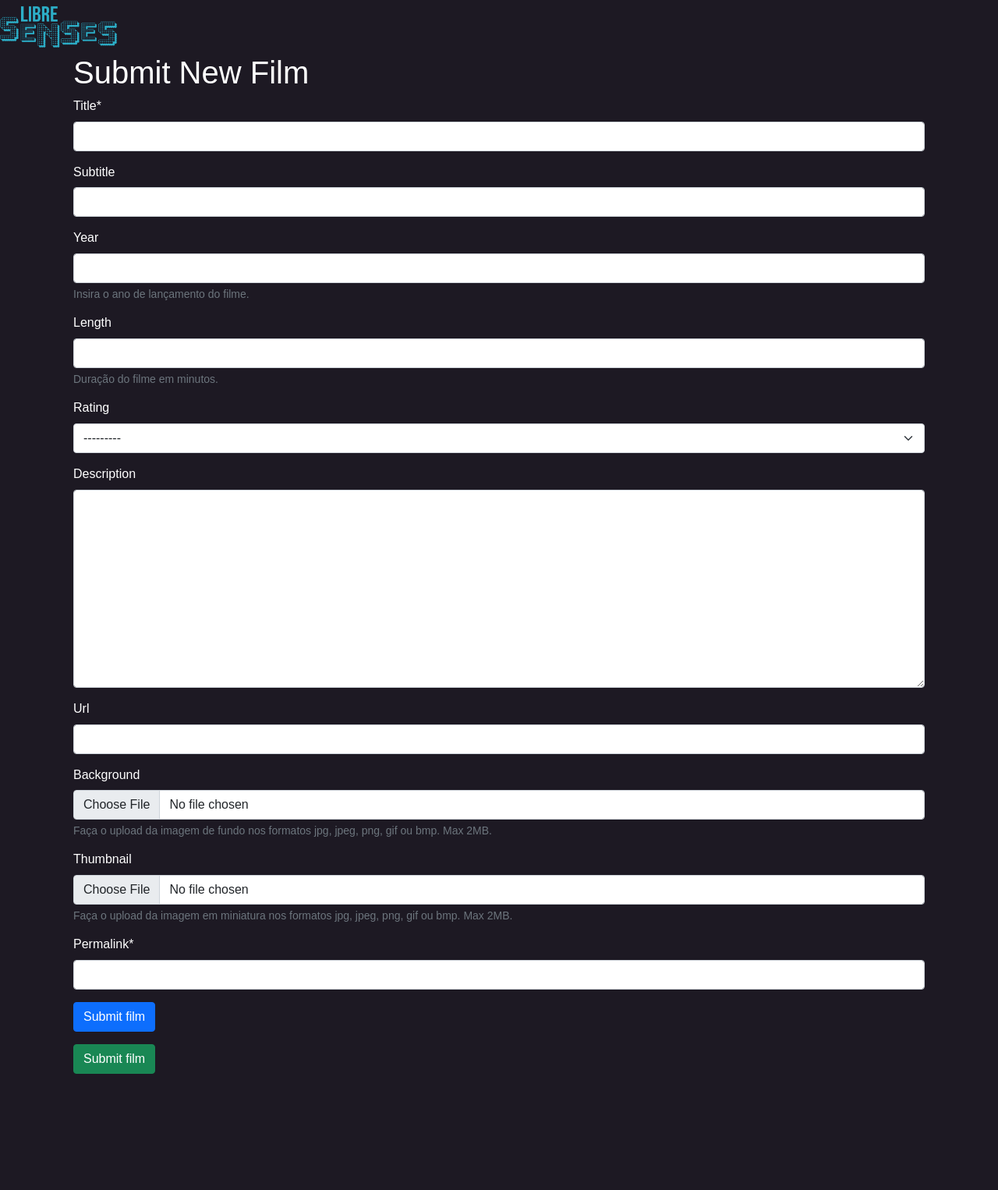
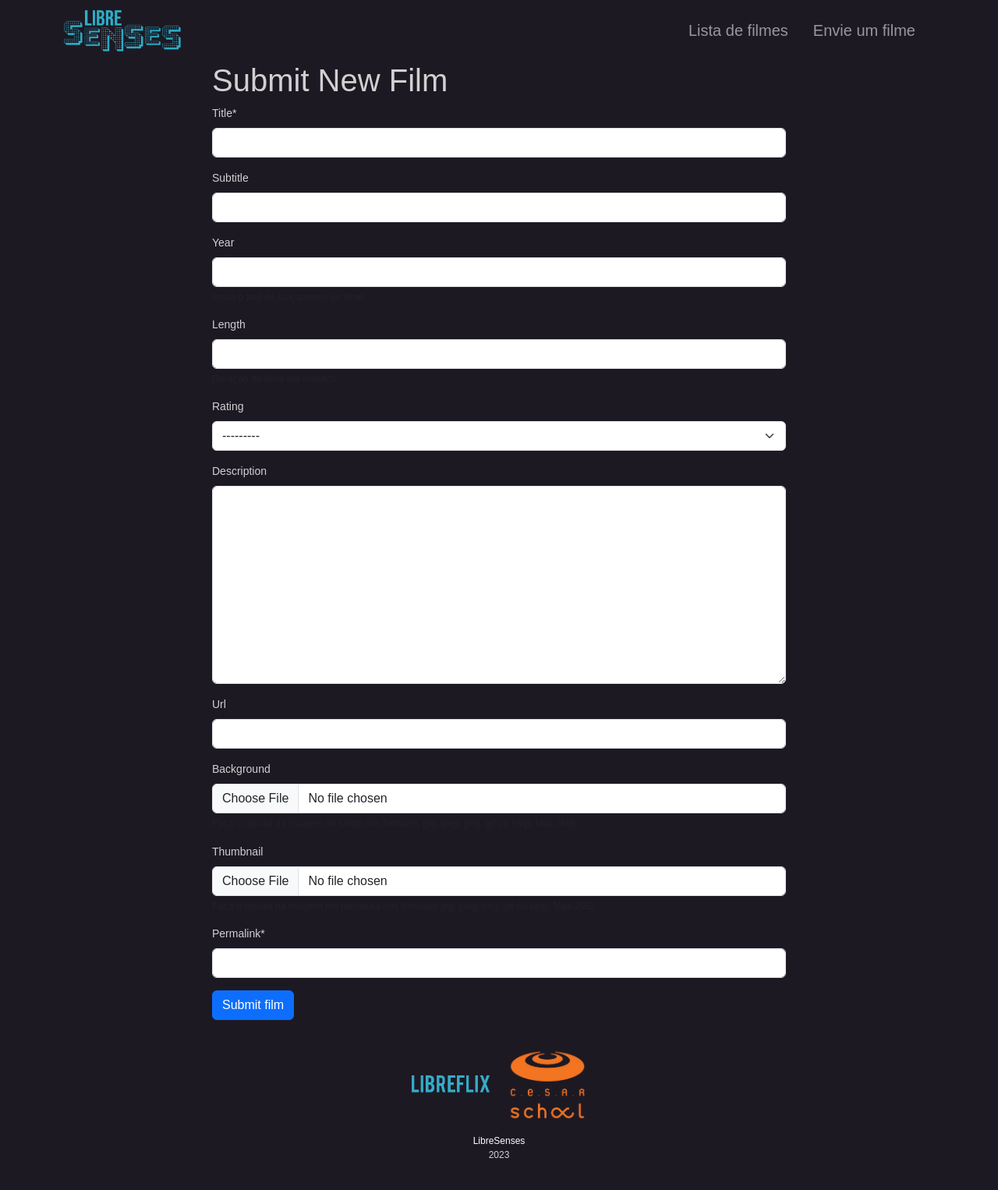
Before and after one commit to pedro-coelho-dr/libreSenses, a Django app: page /submit_film/ in a window 1280 px wide. Shown: the whole page at 78% size. Before the commit the page ends 1377 px from the top, so only its background shows below. Run offline with Django 4.2, Linux system fonts and the light colour scheme; some libraries are stand-ins or nearby versions.

Commit message:
improvin frontend 	modified:   libresenses/static/css/style.css 	new file:   libresenses/static/img/cesar_school.png 	new file:   libresenses/templates/film_list.html 	new file:   libresenses/templates/footer.html 	modified:   libresenses/templates/index.html 	new file:   libresenses/templates/navbar.html     modified:   libresenses/templates/submit_film.html 	modified:   libresenses/urls.py 	modified:   libresenses/views.py

```diff
--- a/libresenses/static/css/style.css
+++ b/libresenses/static/css/style.css
@@ -1,11 +1,39 @@
-body {
-    background-color: #1d1923;
-    font-family: 'Source Sans Pro', sans-serif;
-    color: #ffffff;
-    line-height: 1.42857143;
+html {
+    overflow-y: scroll;
 }
 
-.libresenses-logo {
-    width: 150px;
-    height: auto;
+body {
+    font-family: 'Source Sans Pro', sans-serif;
+    background-color: #1d1923;
+    color: #d1d0d0;
+    font-size:14px;
 }
+
+a {
+    color: white;
+    text-decoration: none;
+}
+
+a:hover {
+    color: #D3D3D3;
+}
+
+.footer {
+    background-color: #1d1923;
+    padding: 20px 0;
+    font-size: 12px;
+}
+
+.footer .logos img {
+    max-width: 100px;
+    margin: 0 10px;
+}
+
+.container.text-center {
+    text-align: center;
+}
+
+.custom-navbar {
+    background-color: #1d1923;
+    font-size: 20px;
+}
--- /dev/null
+++ b/libresenses/templates/footer.html
@@ -0,0 +1,18 @@
+{% load static %}
+<!-- Navbar -->
+<footer class="footer custom-footer">
+    <div class="container text-center">
+        <div class="logos">
+            <a href="https://libreflix.org/" target="_blank">
+                <img src="{% static 'img/libreflix.png' %}" alt="Libreflix">
+            </a>
+            <a href="https://cesar.school/" target="_blank">
+                <img src="{% static 'img/cesar_school.png' %}" alt="Cesar School">
+            </a>
+        </div>
+        <br>
+        <p>
+            <a href="https://sites.google.com/cesar.school/libresenses/home" target="_blank">LibreSenses</a><br>2023
+        </p>
+    </div>
+</footer>
--- a/libresenses/templates/index.html
+++ b/libresenses/templates/index.html
@@ -1,35 +1,25 @@
 {% load static %}
 <!doctype html>
-<html lang="en">
+<html lang="pt-br">
     <head>
-        <meta charset="UTF-8">
-        <meta name="viewport" content="width=device-width, initial-scale=1.0">
-        <title>libreSenses</title>
-        <link href="https://cdn.jsdelivr.net/npm/bootstrap@5.0.2/dist/css/bootstrap.min.css"
-          rel="stylesheet"
-          integrity="sha384-EVSTQN3/azprG1Anm3QDgpJLIm9Nao0Yz1ztcQTwFspd3yD65VohhpuuCOmLASjC"
-          crossorigin="anonymous">
+        <meta charset="utf-8">
+        <meta name="viewport" content="width=device-width, initial-scale=1">
+        <title>LibreSenses</title>
+        <link href="https://cdn.jsdelivr.net/npm/bootstrap@5.3.2/dist/css/bootstrap.min.css" rel="stylesheet" integrity="sha384-T3c6CoIi6uLrA9TneNEoa7RxnatzjcDSCmG1MXxSR1GAsXEV/Dwwykc2MPK8M2HN" crossorigin="anonymous">
         <link rel="stylesheet" href="{% static 'css/style.css' %}">
     </head>
+
     <body>
+        {% include 'navbar.html' %}
+        <main class="container">
 
-        <!-- Navbar -->
-        <nav class="navbar navbar-default">
-            <div class="navbar-header">
-                <a href="/">
-                    <img src="{% static 'img/libresenses-nobg.png' %}" alt="LibreSenses Logo" class="libresenses-logo">
-                </a>
-            </div>
-        </nav>
-
-
-        <main class="container">
+            <div class="row justify-content-center">
+                <div class="col-lg-8">
                     {% block content %}
-            <!-- Texto de Introdução -->
-            <div class="introduction-text mt-4 mb-4">
+                    <!-- Main Content -->
                     <h2>Bem vindo ao LibreSenses.</h2>
-                <p>
-                    Esta página é o ponto de partida do protótipo de nossa solução: uma ferramenta de submisão de conteúdo de conteúdo acessível para o LibreFlix.
+                    <p class="lead">
+                        Esta página é o ponto de partida do protótipo de nossa solução: uma ferramenta de submissão de conteúdo acessível para o LibreFlix.
                     </p>
                     <p>
                         O objetivo desta página é facilitar a navegação e a compreensão das funcionalidades da ferramenta.
@@ -37,25 +27,16 @@
                     <p>
                         Aqui, os usuários podem submeter um novo filme utilizando nosso formulário ou acessar filmes já cadastrados para adição de elementos que tornem o conteúdo mais acessível.
                     </p>
-
-                <div class="text-left mb-4">
-                    <a href="{% url 'submit_film' %}">Envie um filme</a>
+                    <div class="mt-3">
+                        <a href="{% url 'submit_film' %}" class="btn btn-secondary">Envie um filme</a>
+                        <a href="{% url 'film_list' %}" class="btn btn-secondary">Lista de filmes</a>
+                    </div>
+                    {% endblock %}
+                </div>
             </div>
 
-            <!-- FILMS -->
-            <div class="mt-4">
-                <h3>Filmes</h3>
-                <ul>
-                {% for film in films %}
-                    <li>
-                        <a href="{% url 'film_profile' film.id %}">{{ film.title }}</a>
-                    </li>
-                {% empty %}
-                    <li>Nenhum filme disponível.</li>
-                {% endfor %}
-                </ul>
-            </div>
-            {% endblock %}
         </main>
+        {% include 'footer.html' %}
+        <script src="https://cdn.jsdelivr.net/npm/bootstrap@5.3.2/dist/js/bootstrap.bundle.min.js" integrity="sha384-C6RzsynM9kWDrMNeT87bh95OGNyZPhcTNXj1NW7RuBCsyN/o0jlpcV8Qyq46cDfL" crossorigin="anonymous"></script>
     </body>
 </html>
--- /dev/null
+++ b/libresenses/templates/navbar.html
@@ -0,0 +1,22 @@
+{% load static %}
+<!-- Navbar -->
+<nav class="navbar navbar-expand-lg navbar-dark custom-navbar">
+    <div class="container">
+        <a class="navbar-brand" href="{% url 'index' %}">
+            <img src="{% static 'img/libresenses-nobg.png' %}" alt="libresenses" width="150" height="auto">
+        </a>
+        <button class="navbar-toggler" type="button" data-bs-toggle="collapse" data-bs-target="#navbarNav" aria-controls="navbarNav" aria-expanded="false" aria-label="Toggle navigation">
+            <span class="navbar-toggler-icon"></span>
+        </button>
+        <div class="collapse navbar-collapse" id="navbarNav">
+            <ul class="navbar-nav ms-auto">
+                <li class="nav-item me-3">
+                    <a class="nav-link" href="{% url 'film_list' %}">Lista de filmes</a>
+                </li>
+                <li class="nav-item me-3">
+                    <a class="nav-link" href="{% url 'submit_film' %}">Envie um filme</a>
+                </li>
+            </ul>
+        </div>
+    </div>
+</nav>
--- a/libresenses/templates/submit_film.html
+++ b/libresenses/templates/submit_film.html
@@ -1,14 +1,10 @@
 {% extends 'index.html' %}
 
 {% load crispy_forms_tags %}
-
 {% block content %}
-<div class="container">
     <h1>Submit New Film</h1>
     <form method="post" novalidate>
         {% csrf_token %}
         {% crispy film_form %}
-        <button type="submit" class="btn btn-success">Submit film</button>
     </form>
-</div>
 {% endblock %}
--- a/libresenses/urls.py
+++ b/libresenses/urls.py
@@ -7,6 +7,7 @@ from django.conf.urls.static import static
 urlpatterns = [
     path('', views.Index.as_view(), name='index'),
     path('submit_film/', views.SubmitFilm.as_view(), name='submit_film'),
+    path('film_list/', views.FilmList.as_view(), name='film_list'),
     path('film/<int:film_id>/', views.FilmProfile.as_view(), name='film_profile'),
     path('film/update/<int:film_id>/', views.UpdateFilm.as_view(), name='update_film'),
     path('add_caption/<int:film_id>/', views.AddCaption.as_view(), name='add_caption'),
--- a/libresenses/views.py
+++ b/libresenses/views.py
@@ -13,6 +13,12 @@ class Index(View):
     def get(self, request):
         films = Film.objects.all()
         return render(request, 'index.html', {'films': films})
+
+# Film List
+class FilmList(View):
+    def get(self, request):
+        films = Film.objects.all()
+        return render(request, 'film_list.html', {'films': films})
 
 
 # Film Profile View
```
Also changed, not shown: libresenses/templates/film_list.html (added, +13 -0 lines), libresenses/static/img/cesar_school.png (added). Lines whose indentation alone changed are shown as unchanged.
